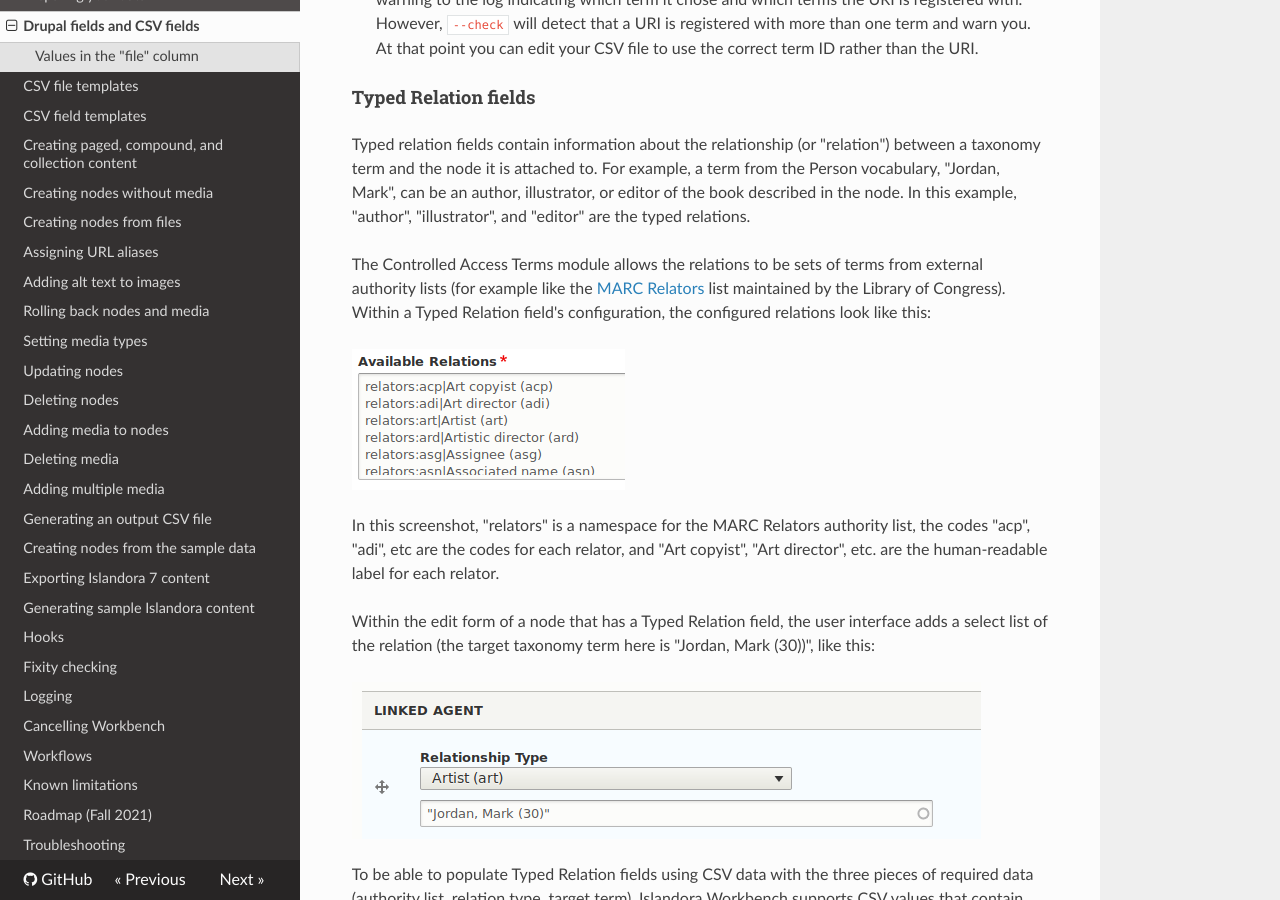
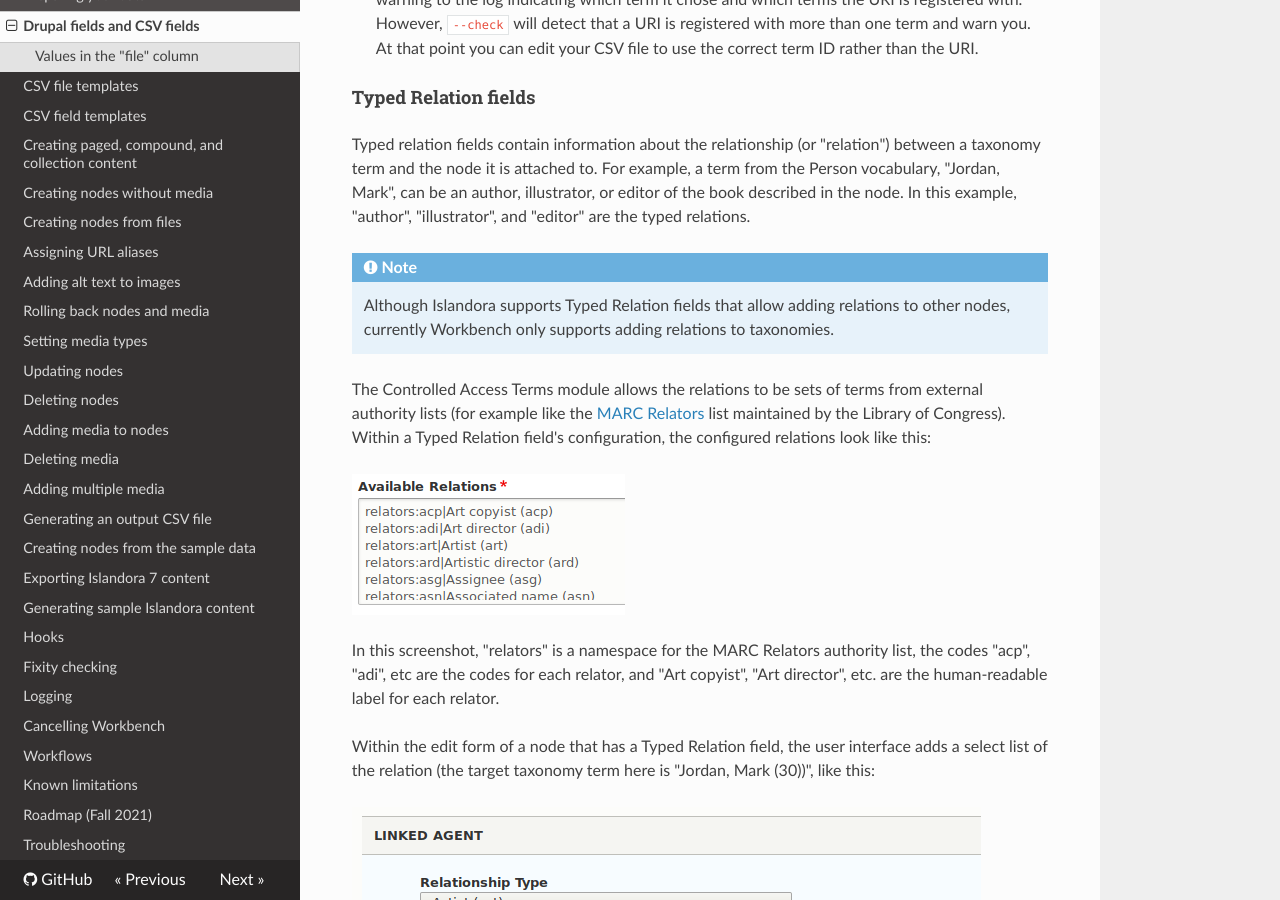
Before and after one commit to mjordan/islandora_workbench_docs, an MkDocs documentation site: the page built from docs/fields.md, in a window 1280 px wide and 900 px high, scrolled down 11018 px. Built offline with MkDocs 1.6.1, drawn with Linux system fonts in a browser that asks for light colours; nearby versions of some CDN libraries; old or Windows-style settings are respelled for this version of MkDocs; some of the changed text lies outside the part shown.

Commit message:
Clarification that Workbench currently supports only Typed Relation fields that reference taxonomies.

```diff
--- a/docs/fields.md
+++ b/docs/fields.md
@@ -281,6 +281,9 @@ Using term URIs has some constraints:
 #### Typed Relation fields
 
 Typed relation fields contain information about the relationship (or "relation") between a taxonomy term and the node it is attached to. For example, a term from the Person vocabulary, "Jordan, Mark", can be an author, illustrator, or editor of the book described in the node. In this example, "author", "illustrator", and "editor" are the typed relations.
+
+!!! note
+    Although Islandora supports Typed Relation fields that allow adding relations to other nodes, currently Workbench only supports adding relations to taxonomies.
 
 The Controlled Access Terms module allows the relations to be sets of terms from external authority lists (for example like the [MARC Relators](https://www.loc.gov/marc/relators/relaterm.html) list maintained by the Library of Congress). Within a Typed Relation field's configuration, the configured relations look like this:
 
```
Also changed, not shown: other parts of docs/fields.md (+1 -1 lines), site/index.html, site/sitemap.xml.
